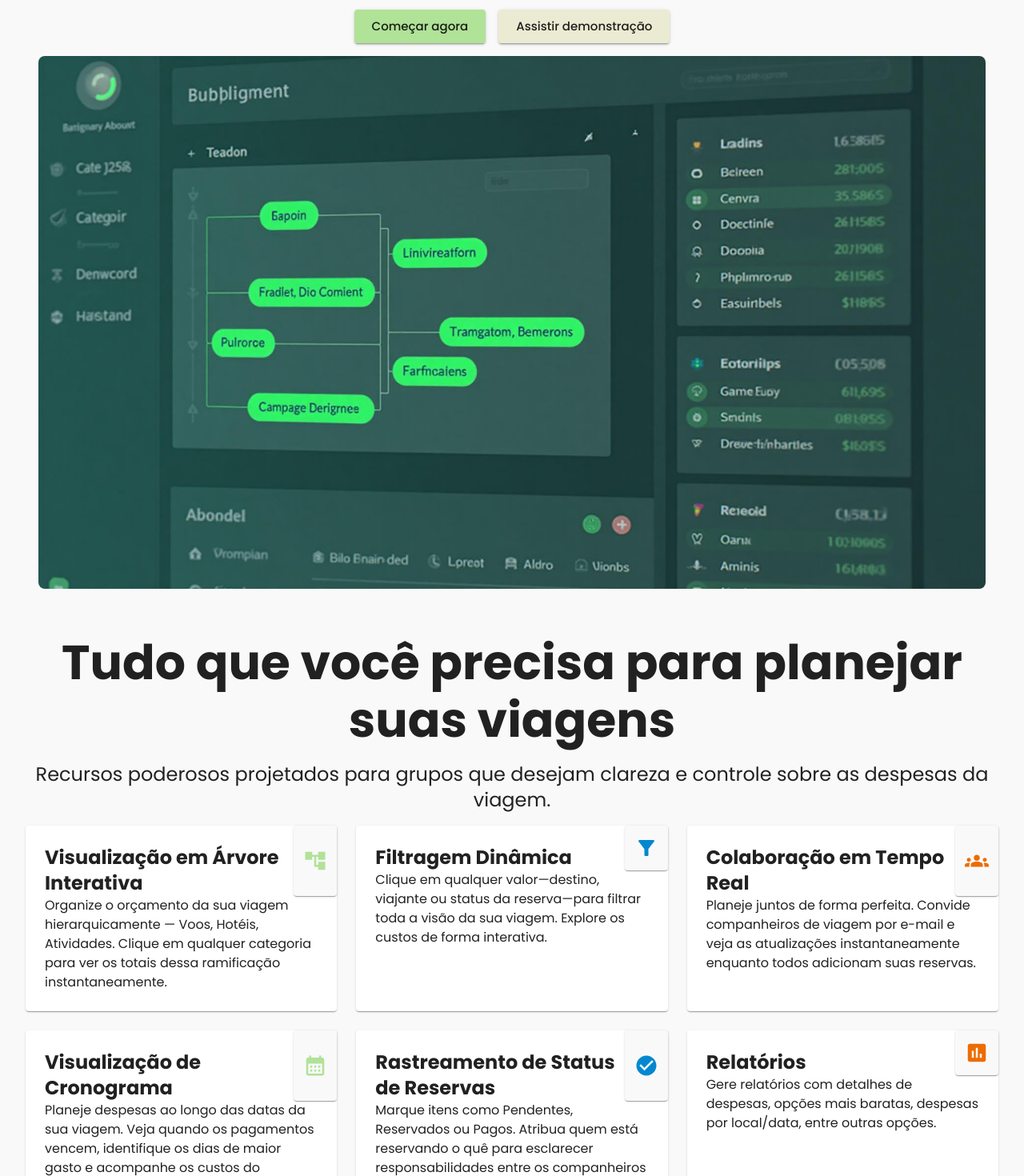
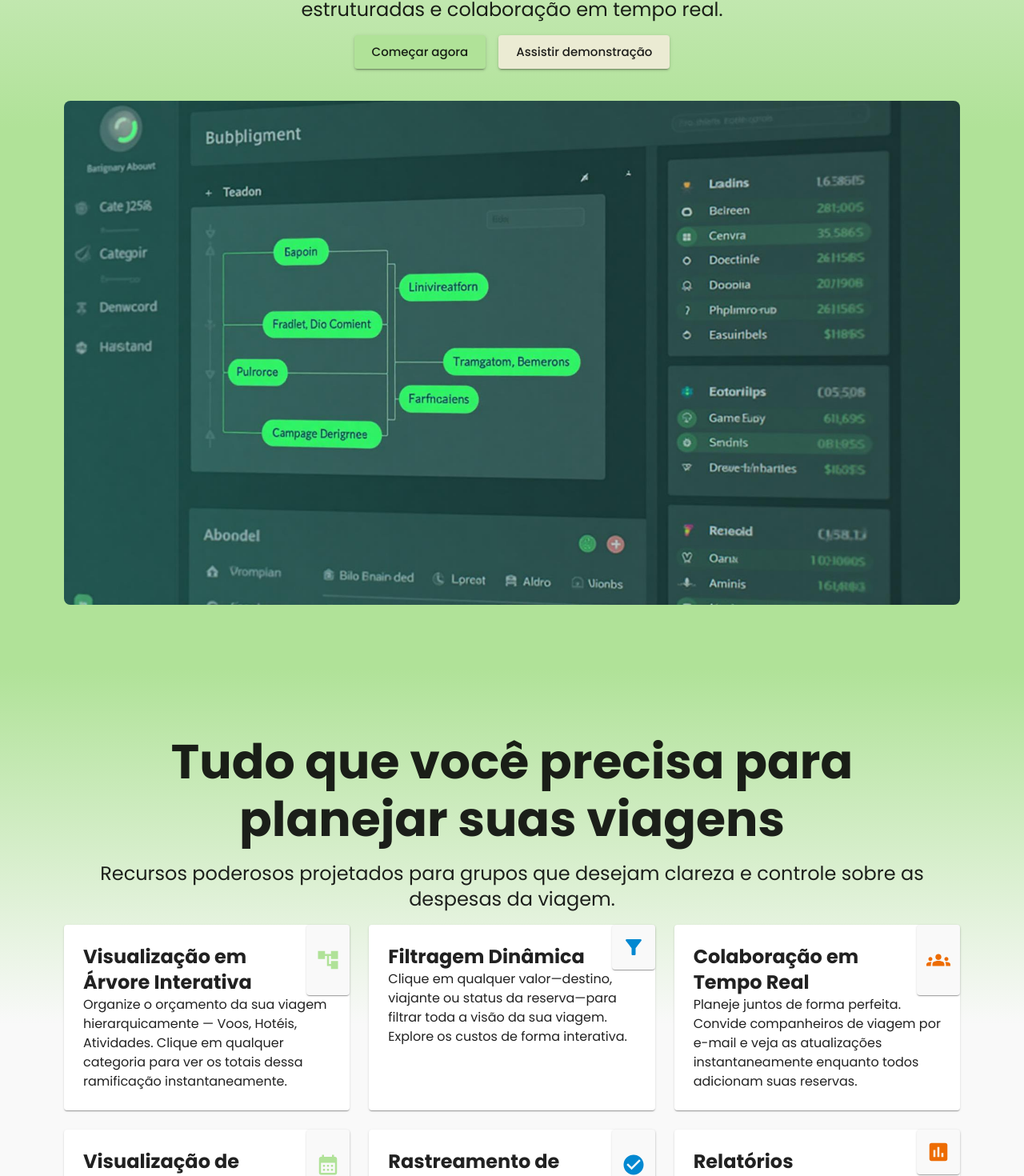
Before and after one commit to nandobfer/planika, a React (Vite) app: page / in a window 1280 px wide. Shown: the part 580-2050 px from the top of the page at 80% size. Built offline with nearby package versions, Linux system fonts and the light colour scheme.

Commit message:
gradients to landing page

```diff
--- a/src/Providers.tsx
+++ b/src/Providers.tsx
@@ -33,7 +33,6 @@ export const Providers: React.FC<ProvidersProps> = (props) => {
                                         <Box
                                             sx={{
                                                 flexDirection: "column",
-                                                padding: 2,
                                                 minHeight: "85vh",
                                                 bgcolor: "background.default",
                                                 color: "text.primary",
--- a/src/components/CtaButtons.tsx
+++ b/src/components/CtaButtons.tsx
@@ -5,7 +5,7 @@ interface CtaButtonsProps {}
 
 export const CtaButtons: React.FC<CtaButtonsProps> = (props) => {
     return (
-        <Box sx={{ gap: 2 }}>
+        <Box sx={{ gap: 2, flexDirection: { xs: "column", sm: "row" } }}>
             <Button variant="contained" color="primary" size="large">
                 Começar agora
             </Button>
--- a/src/pages/Home/Cta.tsx
+++ b/src/pages/Home/Cta.tsx
@@ -16,9 +16,8 @@ export const Cta: React.FC<CtaProps> = (props) => {
                 flexDirection: "column",
                 gap: 2,
                 alignItems: "center",
-                padding: 5,
-                width: '100vw',
-                borderRadius: 8,
+                width: 1,
+                padding: 10,
                 background: `linear-gradient(0deg,${theme.palette.background.default} 50%, ${gradientTo} 100%)`,
             }}
         >
--- a/src/pages/Home/FeaturedFeatures.tsx
+++ b/src/pages/Home/FeaturedFeatures.tsx
@@ -2,6 +2,7 @@ import React from "react"
 import { Box, Typography } from "@mui/material"
 import { CheckCircle, CheckCircleOutline } from "@mui/icons-material"
 import { Image } from "@mantine/core"
+import { useMuiTheme } from "../../hooks/useMuiTheme"
 
 interface FeaturedFeaturesProps {}
 
@@ -15,9 +16,12 @@ interface FeatureItem {
 const features: FeatureItem[] = [
     {
         title: "Planeje Juntos em Tempo Real",
-        description:
-            "Todos os participantes podem atualizar o orçamento da viagem simultaneamente, mantendo todos alinhados nos custos e reservas.",
-        items: ["Convites por e-mail para seu grupo de viagem", "Autenticação via Google para acesso seguro", "Atualizações ao vivo para todos os participantes"],
+        description: "Todos os participantes podem atualizar o orçamento da viagem simultaneamente, mantendo todos alinhados nos custos e reservas.",
+        items: [
+            "Convites por e-mail para seu grupo de viagem",
+            "Autenticação via Google para acesso seguro",
+            "Atualizações ao vivo para todos os participantes",
+        ],
         image: "/collaboration.jpg",
     },
     {
@@ -34,10 +38,20 @@ const features: FeatureItem[] = [
 ]
 
 export const FeaturedFeatures: React.FC<FeaturedFeaturesProps> = (props) => {
+    const { theme, mode } = useMuiTheme()
+    const gradientTo = mode === "dark" ? theme.palette.action.disabled : theme.palette.primary.main
+
     return (
-        <Box sx={{ flexDirection: "column", gap: 2 }}>
+        <Box
+            sx={{
+                flexDirection: "column",
+                gap: 2,
+                background: `linear-gradient(0deg,${gradientTo} 50%, ${theme.palette.background.default} 100%)`,
+                padding: 10,
+            }}
+        >
             {features.map((feature, index) => (
-                <Box key={index} sx={{ gap: 5, alignItems: "center", flexDirection: index % 2 === 0 ? "row" : "row-reverse" }}>
+                <Box key={index} sx={{ gap: 5, alignItems: "center", flexDirection: { xs: "column", md: index % 2 === 0 ? "row" : "row-reverse" } }}>
                     <Box sx={{ flex: 1, flexDirection: "column", gap: 2, padding: 3 }}>
                         <Box sx={{ flexDirection: "column", gap: 3 }}>
                             <Typography variant="h4" sx={{ fontWeight: "bold" }}>
--- a/src/pages/Home/Features.tsx
+++ b/src/pages/Home/Features.tsx
@@ -1,5 +1,5 @@
 import React from "react"
-import { Box, Grid, Paper, Typography } from "@mui/material"
+import { Box, Grid, Paper, Typography, useMediaQuery } from "@mui/material"
 import type { MuiIcon } from "../../types/MuiIcon"
 import type { MuiColor } from "../../types/MuiColor"
 import { AccountTree, Assessment, CalendarMonth, CheckCircle, FilterAlt, Groups } from "@mui/icons-material"
@@ -58,23 +58,9 @@ const features: FeatureItem[] = [
     },
 ]
 
-export const Features: React.FC<FeaturesProps> = (props) => {
-    const { mode } = useMuiTheme()
-
+const FeatureComponent: React.FC<{ feature: FeatureItem; mode: "light" | "dark"; mobile?: boolean }> = ({ feature, mode, mobile }) => {
     return (
-        <Box sx={{ flexDirection: "column", gap: 2 }}>
-            <Typography variant="h2" sx={{ fontWeight: "bold", textAlign: "center" }}>
-                Tudo que você precisa para planejar suas viagens
-            </Typography>
-
-            <Typography variant="h5" sx={{ textAlign: "center" }}>
-                Recursos poderosos projetados para grupos que desejam clareza e controle sobre as despesas da viagem.
-            </Typography>
-
-            <Grid container spacing={3} columns={3}>
-                {features.map((feature, index) => (
-                    <Grid size={1} key={index}>
-                        <Paper sx={{ padding: 3, flexDirection: "column", height: 1 }}>
+        <Paper sx={{ padding: 3, flexDirection: "column", height: mobile ? 300 : 1, width: mobile ? 250 : 1 }}>
             <Box sx={{ justifyContent: "space-between" }}>
                 <Typography variant="h5" sx={{ fontWeight: "bold" }}>
                     {feature.title}
@@ -95,9 +81,46 @@ export const Features: React.FC<FeaturesProps> = (props) => {
             </Box>
             <Typography>{feature.description}</Typography>
         </Paper>
+    )
+}
+
+export const Features: React.FC<FeaturesProps> = (props) => {
+    const isMobile = useMediaQuery("(orientation: portrait)")
+    const { theme, mode } = useMuiTheme()
+    const gradientTo = mode === "dark" ? theme.palette.action.disabled : theme.palette.primary.main
+
+    return (
+        <Box
+            sx={{
+                flexDirection: "column",
+                gap: 2,
+                padding: 10,
+                background: `linear-gradient(0deg,${theme.palette.background.default} 50%, ${gradientTo} 100%)`,
+            }}
+        >
+            <Typography variant="h2" sx={{ fontWeight: "bold", textAlign: "center" }}>
+                Tudo que você precisa para planejar suas viagens
+            </Typography>
+
+            <Typography variant="h5" sx={{ textAlign: "center" }}>
+                Recursos poderosos projetados para grupos que desejam clareza e controle sobre as despesas da viagem.
+            </Typography>
+
+            {isMobile ? (
+                <Box sx={{ gap: 3, width: "100vw", overflowX: "auto", padding: 10, margin: -10 }}>
+                    {features.map((feature, index) => (
+                        <FeatureComponent feature={feature} mode={mode} mobile />
+                    ))}
+                </Box>
+            ) : (
+                <Grid container spacing={3} columns={3}>
+                    {features.map((feature, index) => (
+                        <Grid size={1} key={index}>
+                            <FeatureComponent feature={feature} mode={mode} />
                         </Grid>
                     ))}
                 </Grid>
+            )}
         </Box>
     )
 }
--- a/src/pages/Home/Hero.tsx
+++ b/src/pages/Home/Hero.tsx
@@ -1,14 +1,38 @@
 import React from "react"
-import { Box, Button, Typography } from "@mui/material"
+import { Box, Typography } from "@mui/material"
 import { Image } from "@mantine/core"
 import { CtaButtons } from "../../components/CtaButtons"
+import { useMuiTheme } from "../../hooks/useMuiTheme"
 
 interface HeroProps {}
 
 export const Hero: React.FC<HeroProps> = (props) => {
+    const { theme, mode } = useMuiTheme()
+    const gradientTo = mode === "dark" ? theme.palette.action.disabled : theme.palette.primary.main
     return (
-        <Box sx={{ flexDirection: "column", gap: 2, alignItems: "center", padding: 2 }}>
-            <Box sx={{ flexDirection: "column", gap: 2, alignItems: "center", width: 0.7 }}>
+        <Box
+            sx={{
+                flexDirection: "column",
+                gap: 5,
+                alignItems: "center",
+                padding: 10,
+                background: `linear-gradient(0deg,${gradientTo} 50%, ${theme.palette.background.default} 100%)`,
+                // borderRadius: 8,
+            }}
+        >
+            {/* <Box sx={{ position: "absolute", width: "100%", height: "200vh", zIndex: 0, top: 0 }}>
+                <Particles
+                    particleColors={[theme.palette.primary.main]}
+                    particleCount={200}
+                    particleSpread={10}
+                    speed={0.1}
+                    particleBaseSize={100}
+                    moveParticlesOnHover={true}
+                    alphaParticles={false}
+                    disableRotation={false}
+                />
+            </Box> */}
+            <Box sx={{ flexDirection: "column", gap: 2, alignItems: "center", width: 0.7, zIndex: 1 }}>
                 <Typography variant="h1" sx={{ fontWeight: "bold", textAlign: "center" }}>
                     Planeje sua viagem
                 </Typography>
@@ -23,7 +47,7 @@ export const Hero: React.FC<HeroProps> = (props) => {
                 <CtaButtons />
             </Box>
 
-            <Image src={"/hero-dashboard.jpg"} width="100%" fit="contain" style={{ borderRadius: 8 }} />
+            <Image src={"/hero-dashboard.jpg"} width="100%" fit="contain" style={{ borderRadius: 8, zIndex: 1 }} />
         </Box>
     )
 }
--- a/src/pages/Home/Home.tsx
+++ b/src/pages/Home/Home.tsx
@@ -9,7 +9,7 @@ interface HomeProps {}
 
 export const Home: React.FC<HomeProps> = (props) => {
     return (
-        <Box sx={{ flexDirection: "column", gap: 5, alignItems: "center", padding: 2 }}>
+        <Box sx={{ flexDirection: "column", alignItems: "center" }}>
             <Hero />
             <Features />
             <FeaturedFeatures />
```
Lines whose indentation alone changed are shown as unchanged.
